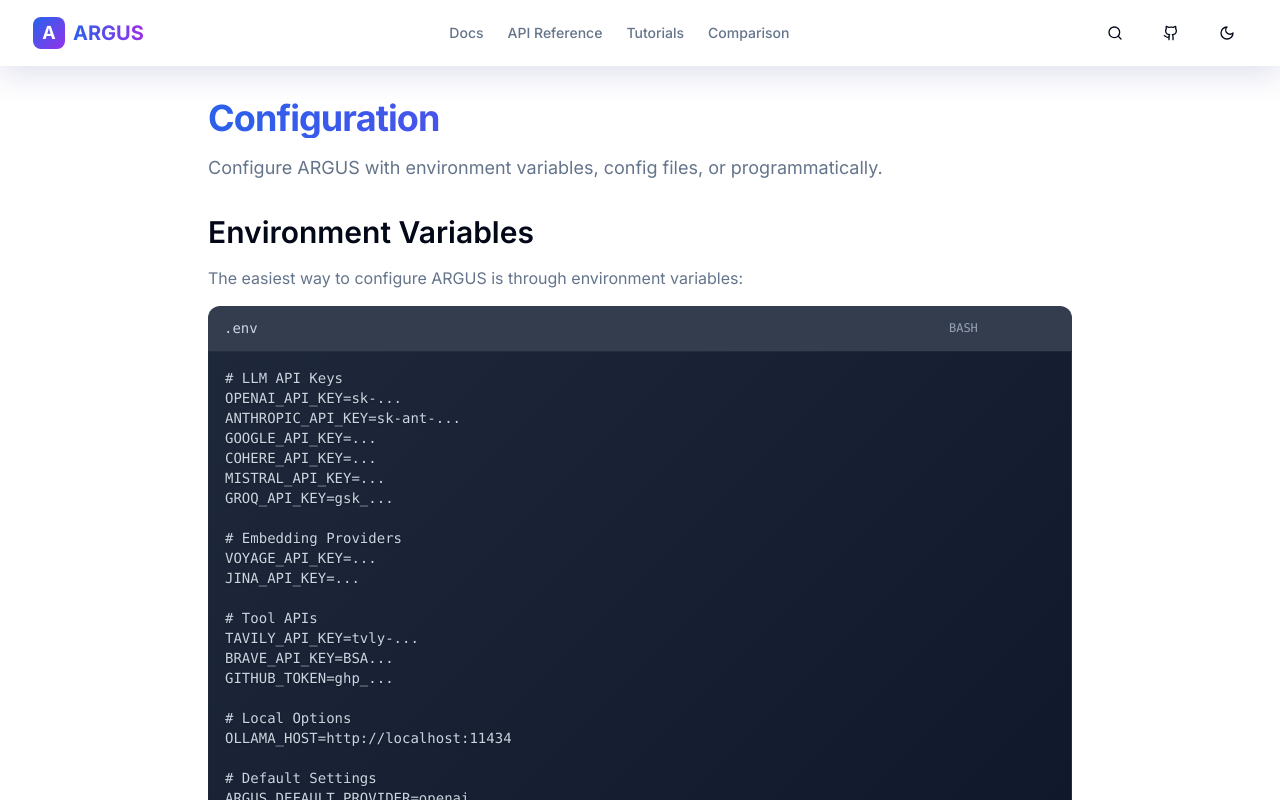
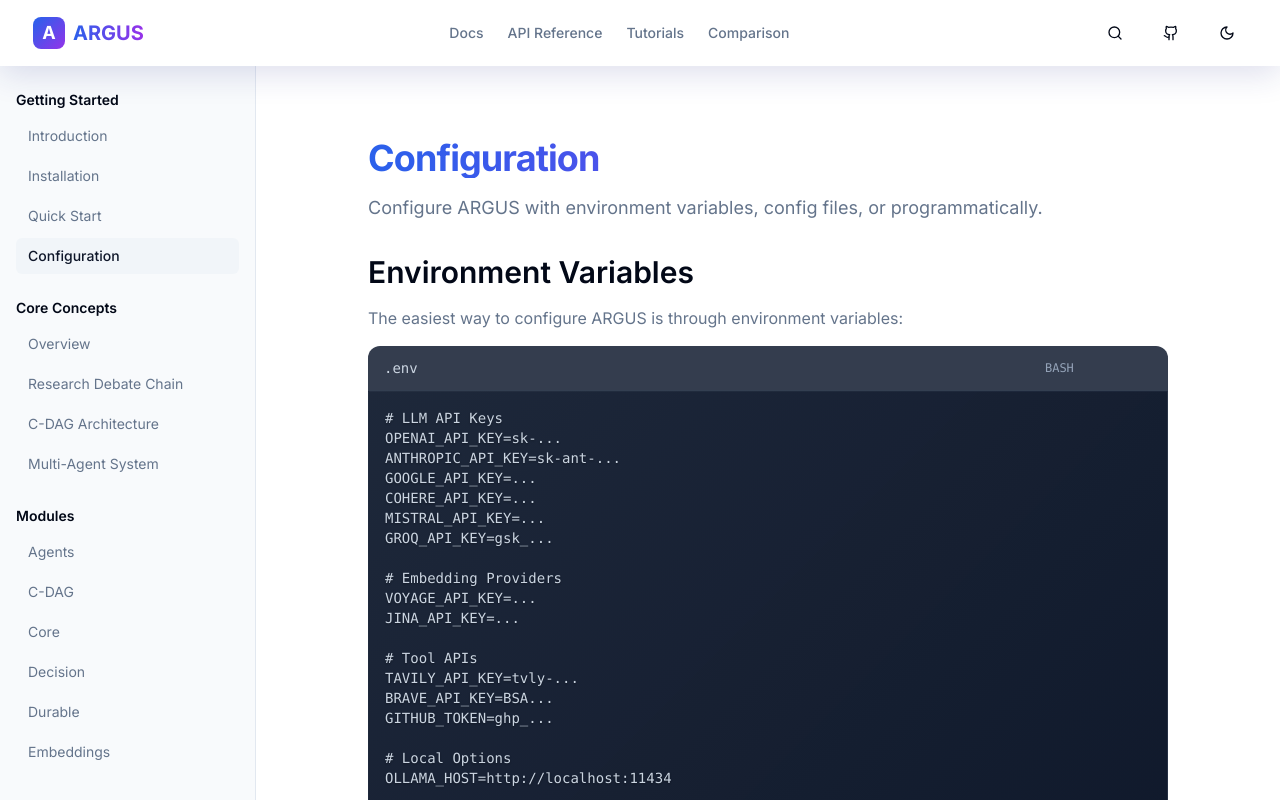
Before and after one commit to Ronit26Mehta/argus-ai-debate, a Next.js app in the folder docs-website/: page /docs/configuration in a window 1280 px wide. Shown: the top 800 px of the page. Built offline with nearby package versions, Linux system fonts and the light colour scheme.

Commit message:
layout.tsx: Update docs-website/src/app/docs/layout.tsx

```diff
--- /dev/null
+++ b/docs-website/src/app/docs/layout.tsx
@@ -0,0 +1,18 @@
+import { DocsSidebar } from "@/components/layout/DocsSidebar"
+
+export default function DocsLayout({
+    children,
+}: {
+    children: React.ReactNode
+}) {
+    return (
+        <div className="flex">
+            <DocsSidebar />
+            <div className="flex-1">
+                <div className="container max-w-4xl py-10">
+                    {children}
+                </div>
+            </div>
+        </div>
+    )
+}
```
